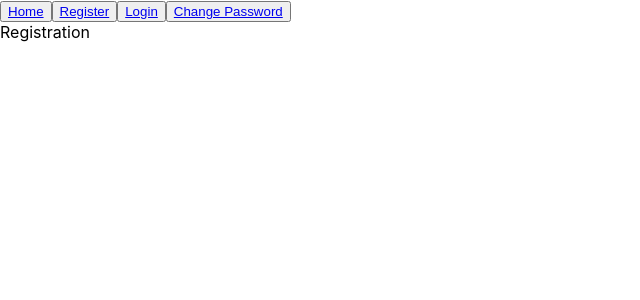
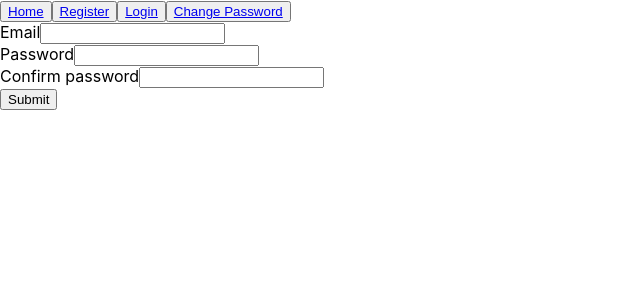
Before and after one commit to sf-minsk/team_project, a React (Create React App) app: page /#/registration in a window 1280 px wide. Shown: the top 300 px of the page, without its empty margins (0-640 px from the left). Built offline with nearby package versions, Linux system fonts and the light colour scheme.

Commit message:
register, appReducer, error component

```diff
--- a/package.json
+++ b/package.json
@@ -3,6 +3,9 @@
   "version": "0.1.0",
   "private": true,
   "dependencies": {
+    "@material-ui/core": "^4.12.2",
+    "@material-ui/icons": "^4.11.2",
+    "@material-ui/lab": "^4.0.0-alpha.60",
     "@testing-library/jest-dom": "^5.11.4",
     "@testing-library/react": "^11.1.0",
     "@testing-library/user-event": "^12.1.10",
@@ -22,7 +25,8 @@
     "redux": "^4.1.0",
     "redux-thunk": "^2.3.0",
     "typescript": "^4.1.2",
-    "web-vitals": "^1.0.1"
+    "web-vitals": "^1.0.1",
+    "yup": "^0.32.9"
   },
   "homepage": "https://sf-minsk.github.io/team_project",
   "scripts": {
--- /dev/null
+++ b/src/bll/app-reducer.ts
@@ -0,0 +1,30 @@
+const initialState = {
+    error: null as string | null,
+}
+export type InitialStateType = typeof initialState
+
+
+export const appReducer = (state = initialState, action: AppActionsType): InitialStateType => {
+    switch (action.type) {
+
+        case 'SET-APP-ERROR':
+            return {
+                ...state, error: action.error
+            }
+
+        default:
+            return state;
+    }
+}
+
+//actions
+export const setAppErrorAC = (error: string | null) =>
+    ({type: 'SET-APP-ERROR', error} as const)
+
+//thunks
+
+
+//types
+export type SetAppErrorActionType = ReturnType<typeof setAppErrorAC>
+export type AppActionsType =
+    | SetAppErrorActionType
--- a/src/bll/register-reducer.ts
+++ b/src/bll/register-reducer.ts
@@ -1,4 +1,10 @@
-const initialState = {}
+import {AppThunk} from './store';
+import {registerApi, RegisterRequestDataType} from '../dal/register-api';
+import {SetAppErrorActionType} from './app-reducer';
+
+const initialState = {
+    isRegistered: false,
+}
 export type InitialStateType = typeof initialState
 
 
@@ -7,8 +13,8 @@ export const registerReducer = (state = initialState, action: RegisterActionsTyp
 
         case 'SET-SIGN-UP':
             return {
-                ...state,
-            };
+                ...state, isRegistered: action.isRegistered
+            }
 
         default:
             return state;
@@ -16,12 +22,25 @@ export const registerReducer = (state = initialState, action: RegisterActionsTyp
 };
 
 //actions
-export const setSignUpAC = () =>
-    ({type: 'SET-SIGN-UP'} as const)
+export const setSignUpAC = (isRegistered: boolean) =>
+    ({type: 'SET-SIGN-UP', isRegistered} as const)
+
 
 //thunks
+export const setSignUpTC = (data: RegisterRequestDataType): AppThunk =>
+    async dispatch => {
+        try {
+            const res = await registerApi.register(data)
+            debugger
+            dispatch(setSignUpAC(true))
+        } catch (err) {
+            console.log(err)
+        }
+    }
 
 
 //types
 export type SetSignUpActionType = ReturnType<typeof setSignUpAC>
-export type RegisterActionsType = SetSignUpActionType
+export type RegisterActionsType =
+    | SetSignUpActionType
+    | SetAppErrorActionType
--- a/src/bll/store.ts
+++ b/src/bll/store.ts
@@ -3,12 +3,14 @@ import thunk, {ThunkAction} from 'redux-thunk'
 import {LoginActionsType, loginReducer} from './login-reducer';
 import {RegisterActionsType, registerReducer} from './register-reducer';
 import {ChangePasswordActionsType, changePasswordReducer} from './changePassword-reducer';
+import {AppActionsType, appReducer} from './app-reducer';
 
 
 const rootReducers = combineReducers({
     login: loginReducer,
     register: registerReducer,
     changePassword: changePasswordReducer,
+    app: appReducer,
 });
 
 export const store = createStore(rootReducers, applyMiddleware(thunk));
@@ -18,6 +20,7 @@ export type AppRootActionsType =
     | LoginActionsType
     | RegisterActionsType
     | ChangePasswordActionsType
+    | AppActionsType
 
 export type AppThunk<ReturnType = void> = ThunkAction<ReturnType, AppRootStateType, unknown, AppRootActionsType>
 
--- /dev/null
+++ b/src/components/ErrorSnackbar.tsx
@@ -0,0 +1,27 @@
+import {useDispatch, useSelector} from 'react-redux';
+import {AppRootStateType} from '../bll/store';
+import React from 'react';
+import {setAppErrorAC} from '../bll/app-reducer';
+import Snackbar from '@material-ui/core/Snackbar';
+import Alert from '@material-ui/lab/Alert';
+
+export function ErrorSnackbar() {
+
+    const dispatch = useDispatch()
+    const error = useSelector<AppRootStateType, string | null>(state => state.app.error)
+
+    const handleClose = (event?: React.SyntheticEvent, reason?: string) => {
+        if (reason === 'clickaway') {
+            return
+        }
+        dispatch(setAppErrorAC(null))
+    }
+
+    return (
+        <Snackbar open={error !== null} autoHideDuration={4000} onClose={handleClose}>
+            <Alert onClose={handleClose} severity="error">
+                {error}
+            </Alert>
+        </Snackbar>
+    )
+}
--- a/src/components/auth/registration/Registration.tsx
+++ b/src/components/auth/registration/Registration.tsx
@@ -1,8 +1,111 @@
-import React from "react";
+import React, {useEffect} from 'react';
+import {useFormik} from 'formik';
+import * as Yup from 'yup'
+import {useDispatch} from 'react-redux';
+import {setSignUpTC} from '../../../bll/register-reducer';
+import {ErrorSnackbar} from '../../ErrorSnackbar';
 
 export const Registration = () => {
 
+    const dispatch = useDispatch()
+    useEffect(() => {
+
+    }, [])
+
+    const formik = useFormik({
+        initialValues: {
+            email: '',
+            password: '',
+            confirmPassword: '',
+        },
+        validationSchema: Yup.object({
+            email: Yup.string()
+                .email('Invalid email address')
+                .required('Email is required'),
+            password: Yup.string()
+                .min(8, 'Must be 8 characters or more')
+                .max(15, 'Must be 15 characters or less')
+                .required('Password is required'),
+            confirmPassword: Yup.string()
+                .oneOf([Yup.ref('password')], 'Passwords must match')
+                .required('Password is required'),
+        }),
+
+        // validate: values => {
+        //     const errors: FormikValuesType = {}
+        //
+        //     if (!values.email) {
+        //         errors.email = 'Email is required';
+        //     } else if (!/^[A-Z0-9._%+-]+@[A-Z0-9.-]+\.[A-Z]{2,4}$/i.test(values.email)) {               //(!/.+@.+\..+/i.test(values.email))
+        //         errors.email = 'Invalid email address';
+        //     }
+        //
+        //     if (!values.password) {
+        //         errors.password = 'Password is required';
+        //     } else if (values.password.length < 4 || values.password.length > 12) {
+        //         errors.password = 'Must be at least 4 and no more than 12 characters';
+        //     }
+        //
+        //     if (!values.confirmPassword) {
+        //         errors.confirmPassword = 'Password is required';
+        //     } else if (values.confirmPassword.length < 4  || values.password.length > 12) {
+        //         errors.confirmPassword = 'Must be at least 4 and no more than 12 characters';
+        //     }
+        //
+        //     return errors
+        // },
+        onSubmit: values => {
+            dispatch(setSignUpTC(values))
+            // alert(JSON.stringify(values));
+        },
+    })
+
     return (
-        <div>Registration</div>
+        <>
+            <form onSubmit={formik.handleSubmit}>
+                <div>
+                    <label htmlFor="email">Email</label>
+                    <input
+                        id="email"
+                        type="email"
+                        {...formik.getFieldProps('email')}
+                    />
+                    {formik.touched.email && formik.errors.email &&
+                    <div style={{color: 'red'}}>{formik.errors.email}</div>}
+                </div>
+
+                <div>
+                    <label htmlFor="password">Password</label>
+                    <input
+                        id="password"
+                        type="password"
+                        {...formik.getFieldProps('password')}
+                    />
+                    {formik.touched.password && formik.errors.password &&
+                    <div style={{color: 'red'}}>{formik.errors.password}</div>}
+                </div>
+
+                <div>
+                    <label htmlFor="confirmPassword">Confirm password</label>
+                    <input
+                        id="confirmPassword"
+                        type="password"
+                        {...formik.getFieldProps('confirmPassword')}
+                    />
+                    {formik.touched.confirmPassword && formik.errors.confirmPassword &&
+                    <div style={{color: 'red'}}>{formik.errors.confirmPassword}</div>}
+                </div>
+
+                <button type="submit" disabled={!formik.isValid}>Submit</button>
+            </form>
+            <ErrorSnackbar/>
+        </>
     )
 }
+
+
+// type FormikValuesType = {
+//     email?: string
+//     password?: string
+//     confirmPassword?: string
+// }
--- a/src/dal/register-api.ts
+++ b/src/dal/register-api.ts
@@ -1,16 +1,22 @@
 import axios from 'axios';
 
 const instance = axios.create({
-    baseURL: '',
+    baseURL: `https://neko-back.herokuapp.com/2.0`,
     withCredentials: true,
-    headers: {
-        'api-key': '',
-    },
+    headers: {},
 })
 
 //api
 export const registerApi = {
-    register(data: any) {
-        return instance.post(``, data)
+    register(data: RegisterRequestDataType) {
+        return instance.post<RegisterResponseType>(`/auth/register`, data)
     },
 }
+
+export type RegisterRequestDataType = {
+    email: string
+    password: string
+}
+export type RegisterResponseType = {
+    error?: string
+}
--- a/src/index.tsx
+++ b/src/index.tsx
@@ -4,11 +4,15 @@ import './index.css';
 import App from './App';
 import reportWebVitals from './reportWebVitals';
 import {HashRouter} from 'react-router-dom';
+import {Provider} from 'react-redux';
+import {store} from './bll/store';
 
 ReactDOM.render(
     <React.StrictMode>
         <HashRouter>
-            <App/>
+            <Provider store={store}>
+                <App/>
+            </Provider>
         </HashRouter>
     </React.StrictMode>,
     document.getElementById('root')
```
Also changed, not shown: 1 other file (tests, documents, lock files or other folders).
